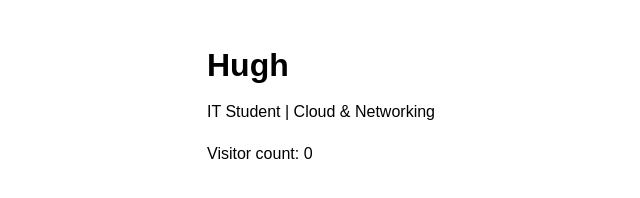
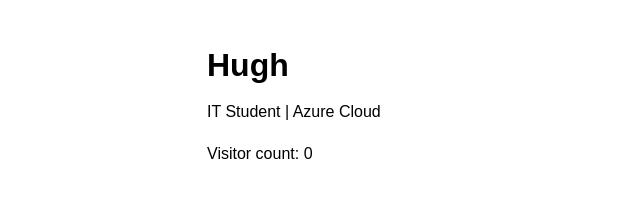
Before and after one commit to hbilston/cloud-resume-challenge, a plain HTML site: page site/index.html in a window 1280 px wide. Shown: the full height of the page, 83-723 px from the left. Drawn offline with Linux system fonts and the light colour scheme.

Commit message:
Git hub actions test

```diff
--- a/site/index.html
+++ b/site/index.html
@@ -1,12 +1,12 @@
 <!DOCTYPE html>
 <html>
 <head>
-  <title>Hugh – Cloud Resume</title>
+  <title>Hugh Bilston – Resume</title>
   <link rel="stylesheet" href="style.css">
 </head>
 <body>
   <h1>Hugh</h1>
-  <p>IT Student | Cloud & Networking</p>
+  <p>IT Student | Azure Cloud</p>
 
   <p>Visitor count: <span id="count">Loading...</span></p>
 
```
